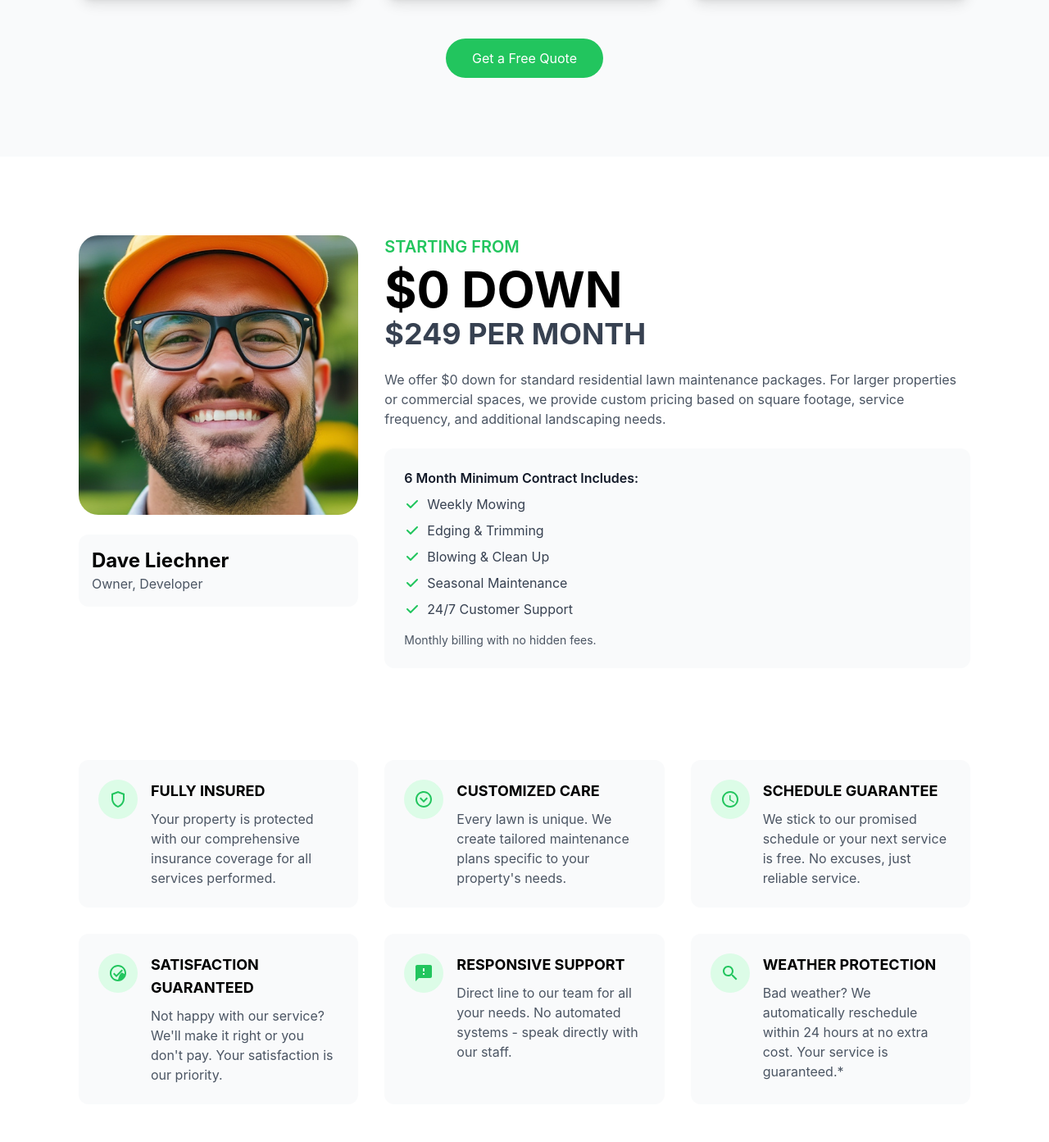
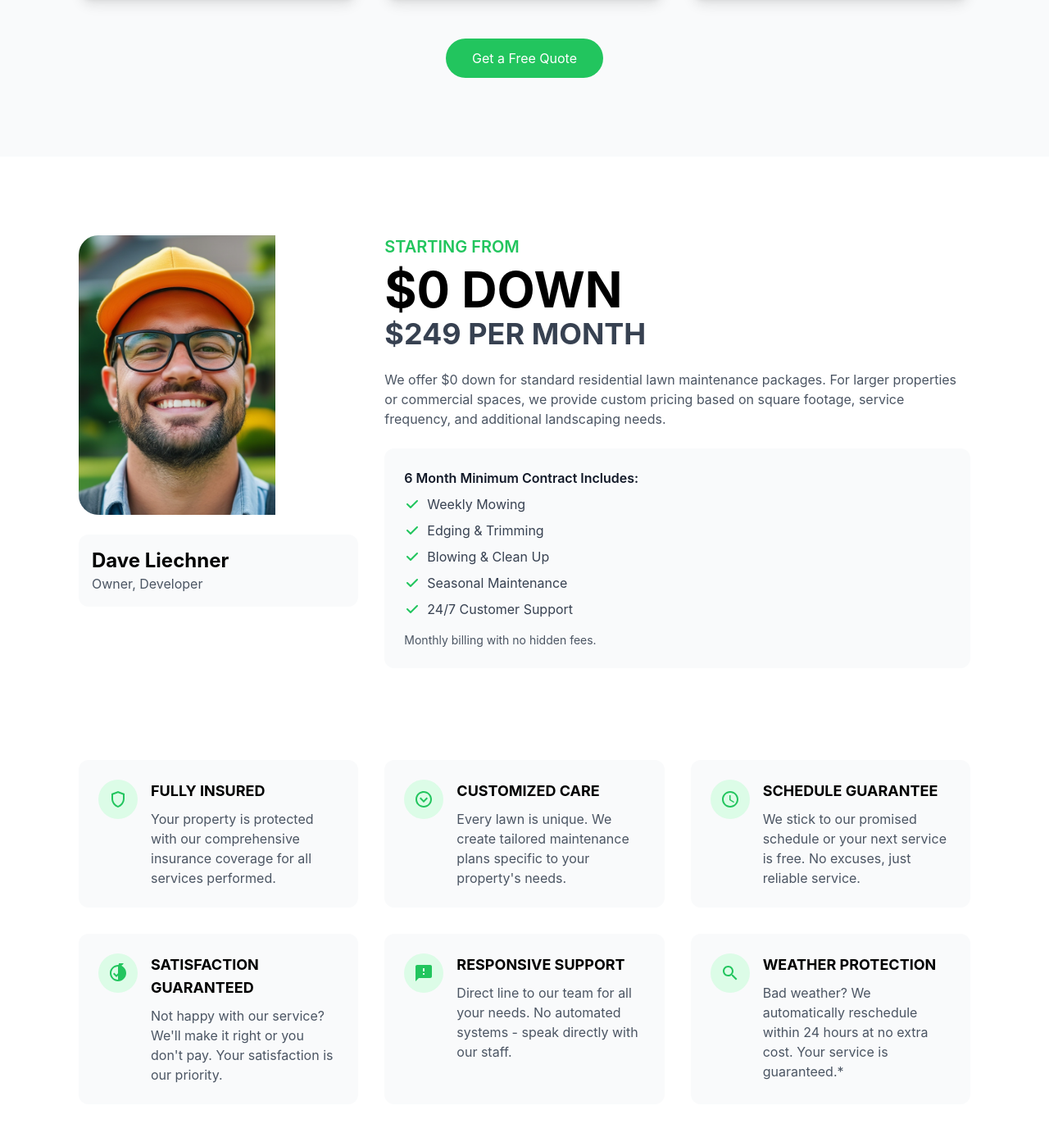
Before and after one commit to smerrill2/webapp, a Next.js app: page /portfolio/porcupinelawncare in a window 1280 px wide. Shown: the part 1289-2682 px from the top of the page at 82% size. Built offline with nearby package versions, Linux system fonts and the light colour scheme.

Commit message:
updated testimonails

```diff
--- a/src/app/components/demos/plc/accreditations.tsx
+++ b/src/app/components/demos/plc/accreditations.tsx
@@ -1,3 +1,5 @@
+import Image from 'next/image';
+
 export function GuaranteesSection() {
     const baseUrl = "lawnlogic.agency/portfolio/porcupinelawncare"
 
@@ -34,7 +36,7 @@ export function GuaranteesSection() {
         description: "Not happy with our service? We'll make it right or you don't pay. Your satisfaction is our priority.",
         icon: (
           <svg className="w-6 h-6 text-green-500" viewBox="0 0 24 24" fill="currentColor">
-            <path d="M12 2C6.48 2 2 6.48 2 12s4.48 10 10 10 10-4.48 10-10S17.52 2 12 2zm0 18c-4.41 0-8-3.59-8-8s3.59-8 8-8 8 3.59 8 8-3.59-8-8 8zm4.59-12.42L10 14.17l-2.59-2.58L6 13l4 4 8-8z"/>
+            <path d="M12 2C6.48 2 2 6.48 2 12s4.48 10 10 10 10-4.48 10-10S17.52 2 12 2zm0 18c-4.41 0-8-3.59-8-8s3.59-8 8-8 8-3.59 8-8-3.59-8-8 8zm4.59-12.42L10 14.17l-2.59-2.58L6 13l4 4 8-8z"/>
           </svg>
         )
       },
@@ -67,10 +69,13 @@ export function GuaranteesSection() {
             <div className="lg:col-span-4">
               <div className="flex md:block items-center gap-4 mb-8 md:mb-6">
                 <div className="w-24 h-24 md:w-auto md:h-auto md:aspect-square relative rounded-2xl md:rounded-3xl overflow-hidden mb-0 md:mb-6 shrink-0">
-                  <img
+                  <Image
                     src="/images/plc-owner.png"
                     alt="Owner Headshot"
-                    className="object-cover w-full h-full"
+                    width={240}
+                    height={240}
+                    priority
+                    className="object-cover"
                   />
                 </div>
                 <div className="bg-gray-50 p-4 rounded-xl flex-1 md:block">
--- a/src/app/page.tsx
+++ b/src/app/page.tsx
@@ -2,7 +2,7 @@
 
 'use client';
 
-import React from 'react';
+import React from 'react'
 import Header from '@/app/components/Header';
 import Footer from '@/app/components/Footer';
 import HeroSection from '@/app/components/HeroSection';
@@ -14,9 +14,24 @@ import { GuaranteesSection } from '@/app/components/Guarantees';
 import { PricingSection } from '@/app/components/PricingSection';
 
 const testimonials = [
-  // Add your testimonials data here
-  { id: 1, name: 'John Doe', text: 'Great service!' },
-  { id: 2, name: 'Jane Smith', text: 'Highly recommend!' },
+  {
+    name: "Stephan C.",
+    role: "Owner of Elite Lawn Maintenance",
+    content: "As a lawn care business owner for 15 years, I've never seen such an effective digital solution. LawnLogic truly understands what we need to grow and succeed in this industry.",
+    image: "/images/StephanC.jpg"
+  },
+  {
+    name: "Tom L.",
+    role: "Founder of Premier Lawn Services",
+    content: "The difference in our business operations before and after LawnLogic is night and day. Their technology made scaling our lawn care company so much easier than we thought possible.",
+    image: "/images/TomL.jpg"
+  },
+  {
+    name: "Dave L.",
+    role: "Owner of HedgeHog Lawn Care",
+    content: "LawnLogic's ability to put together a unique design while transferring visitors into customers has helped immensely. I'm happy we chose him for our website!",
+    image: "/images/plc-owner.jpg"
+  },
 ];
 
 export default function HomePage() {
```
